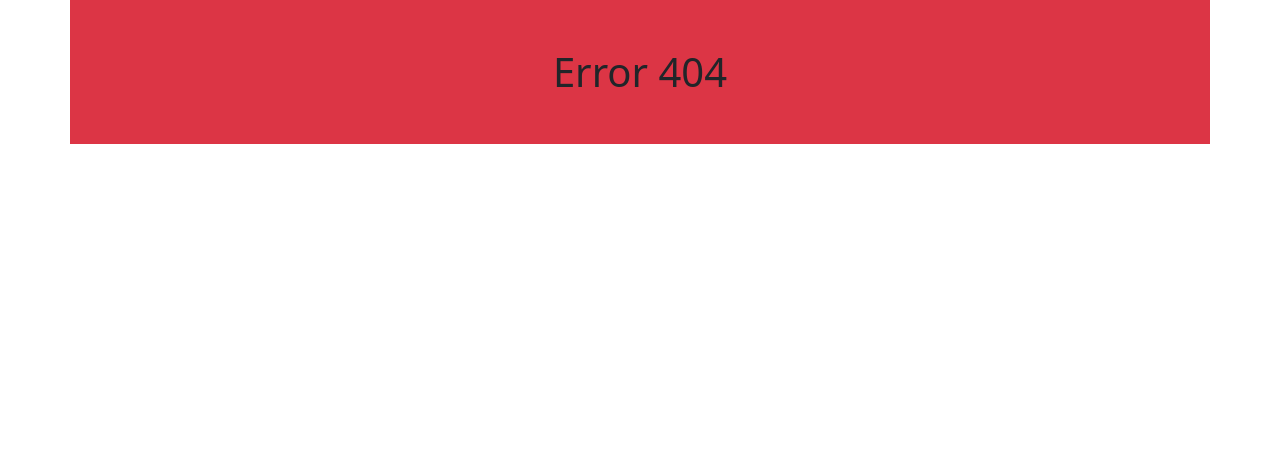
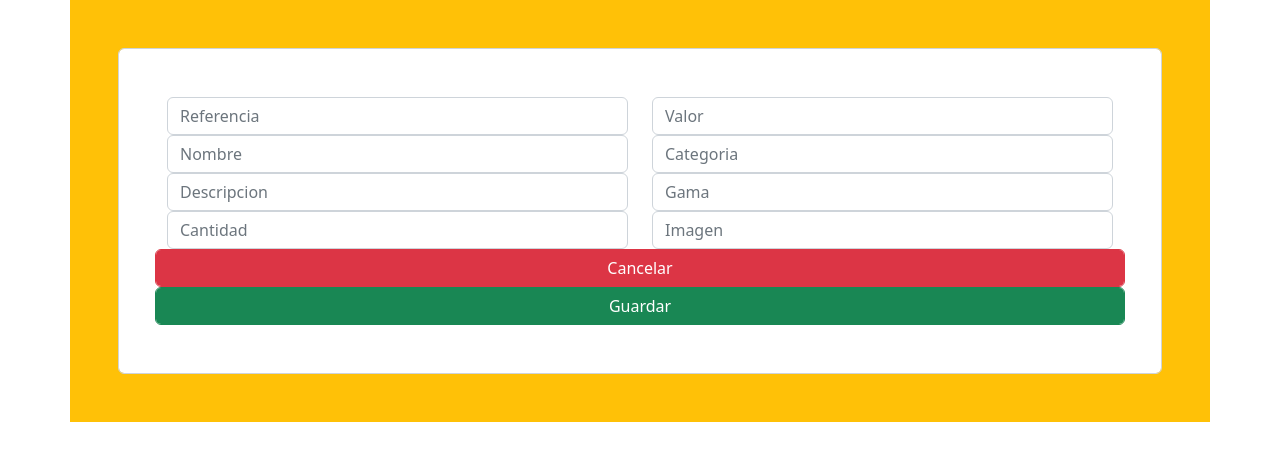
Before and after one commit to ToxicSymphony/api, a React (Vite) app in the folder client/: page /crear in a window 1280 px wide. Before the commit this address had no page. Shown: the top 460 px of the page. Built offline with nearby package versions, Linux system fonts and the light colour scheme.

Commit message:
Se crean los estados del formulario crear

```diff
--- a/client/src/App.jsx
+++ b/client/src/App.jsx
@@ -1,6 +1,7 @@
 import Listado from "./components/productos/Listado"
 import {createBrowserRouter, RouterProvider} from 'react-router-dom'
 import Error404 from "./components/helpers/Error404"
+import Crear from "./components/productos/Crear"
 
 const router = createBrowserRouter([
   {
@@ -11,6 +12,11 @@ const router = createBrowserRouter([
   {
     path: '/',
     element: <h1>Home</h1>,
+    errorElement: <Error404 />
+  },
+  {
+    path: '/crear',
+    element: <Crear />,
     errorElement: <Error404 />
   }
 ])
--- a/client/src/components/productos/Crear.jsx
+++ b/client/src/components/productos/Crear.jsx
@@ -1,24 +1,40 @@
 import React from "react";
+import {Link} from 'react-router-dom'
+import axios from 'axios'
+import { useState } from "react";
+const urlProductos = 'http://localhost:3100/productos'
 
 const Crear = () => {
+  const [referencia, setReferencia] = useState('')
+  const [nombre, setNombre] = useState('')
+  const [descripcion, setDescripcion] = useState('')
+  const [cantidad, setCantidad] = useState('')
+  const [valor, setValor] = useState('')
+  const [categoria, setCategoria] = useState('')
+  const [gama, setGama] = useState('')
+  const [imagen, setImagen] = useState('')
+
   return (
     <section className="container bg-warning p-5">
       <form className="form-control p-5" action="">
         <section className="row">
           <section className="col">
-            <input className="form-control" type="text" />
-            <input className="form-control" type="text" />
-            <input className="form-control" type="text" />
-            <input className="form-control" type="text" />
+            <input onChange={(e)=>setReferencia(e.target.value)} value={referencia} placeholder="Referencia" className="form-control" type="text" />
+            <input onChange={(e)=>setNombre(e.target.value)} value={nombre} placeholder="Nombre" className="form-control" type="text" />
+            <input onChange={(e)=>setDescripcion(e.target.value)} value={descripcion} placeholder="Descripcion" className="form-control" type="text" />
+            <input onChange={(e)=>setValor(e.target.value)} value={cantidad} placeholder="Cantidad" className="form-control" type="text" />
           </section>
           <section className="col">
-            <input className="form-control" type="text" />
-            <input className="form-control" type="text" />
-            <input className="form-control" type="text" />
-            <input className="form-control" type="text" />
+            <input onChange={(e)=>setCantidad(e.target.value)} value={valor} placeholder="Valor" className="form-control" type="text" />
+            <input onChange={(e)=>setCategoria(e.target.value)} value={categoria} placeholder="Categoria" className="form-control" type="text" />
+            <input onChange={(e)=>setGama(e.target.value)}value={gama} placeholder="Gama" className="form-control" type="text" />
+            <input onChange={(e)=>setImagen(e.target.value)} value={imagen} placeholder="Imagen" className="form-control" type="text" />
           </section>
         </section>
-        <section className="row"></section>
+        <section className="row">
+          <Link to={'/productos'} className="btn btn-danger form-control" >Cancelar</Link>
+          <button className="btn btn-success form-control" >Guardar</button>
+        </section>
       </form>
     </section>
   );
```
